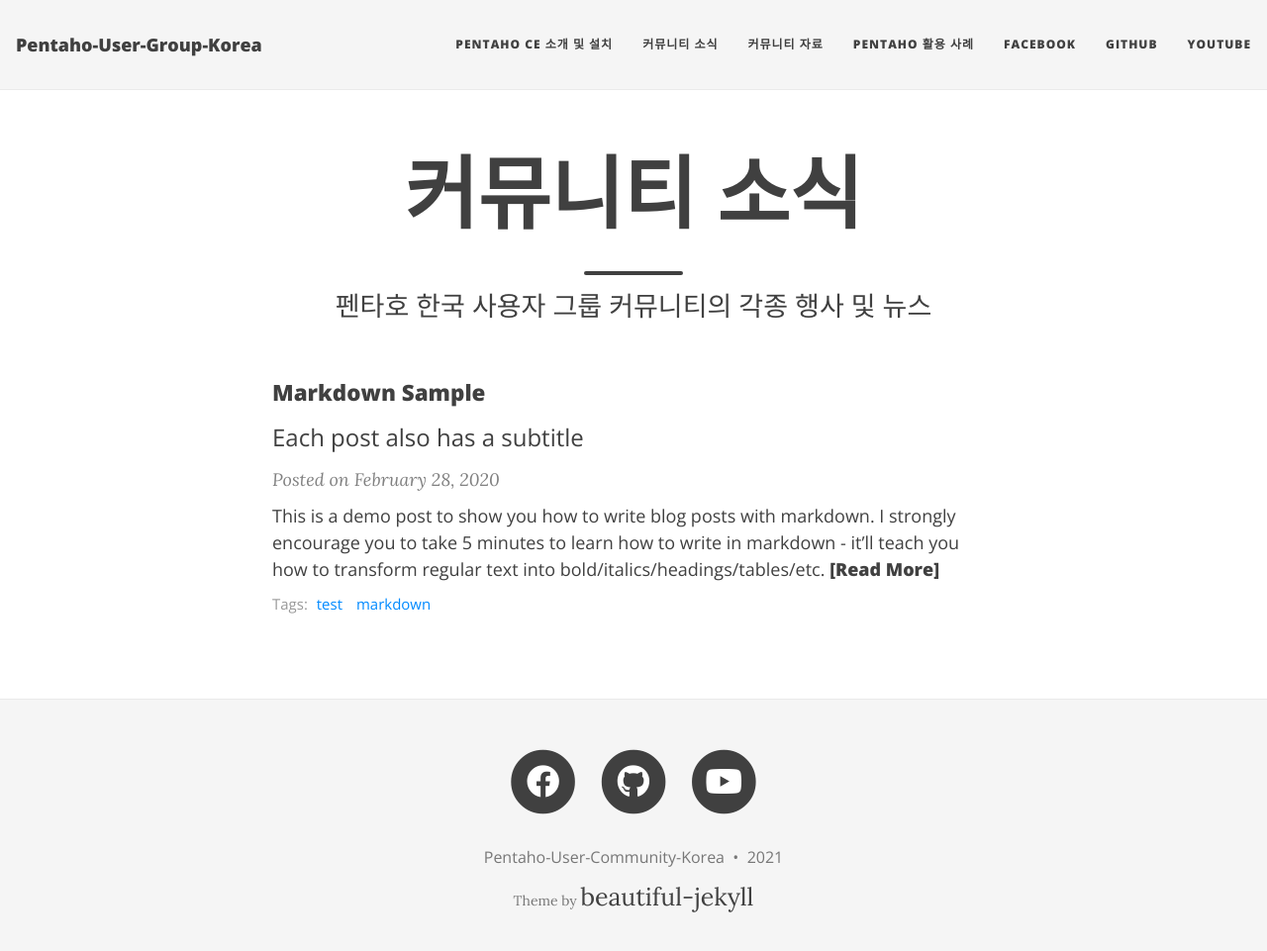
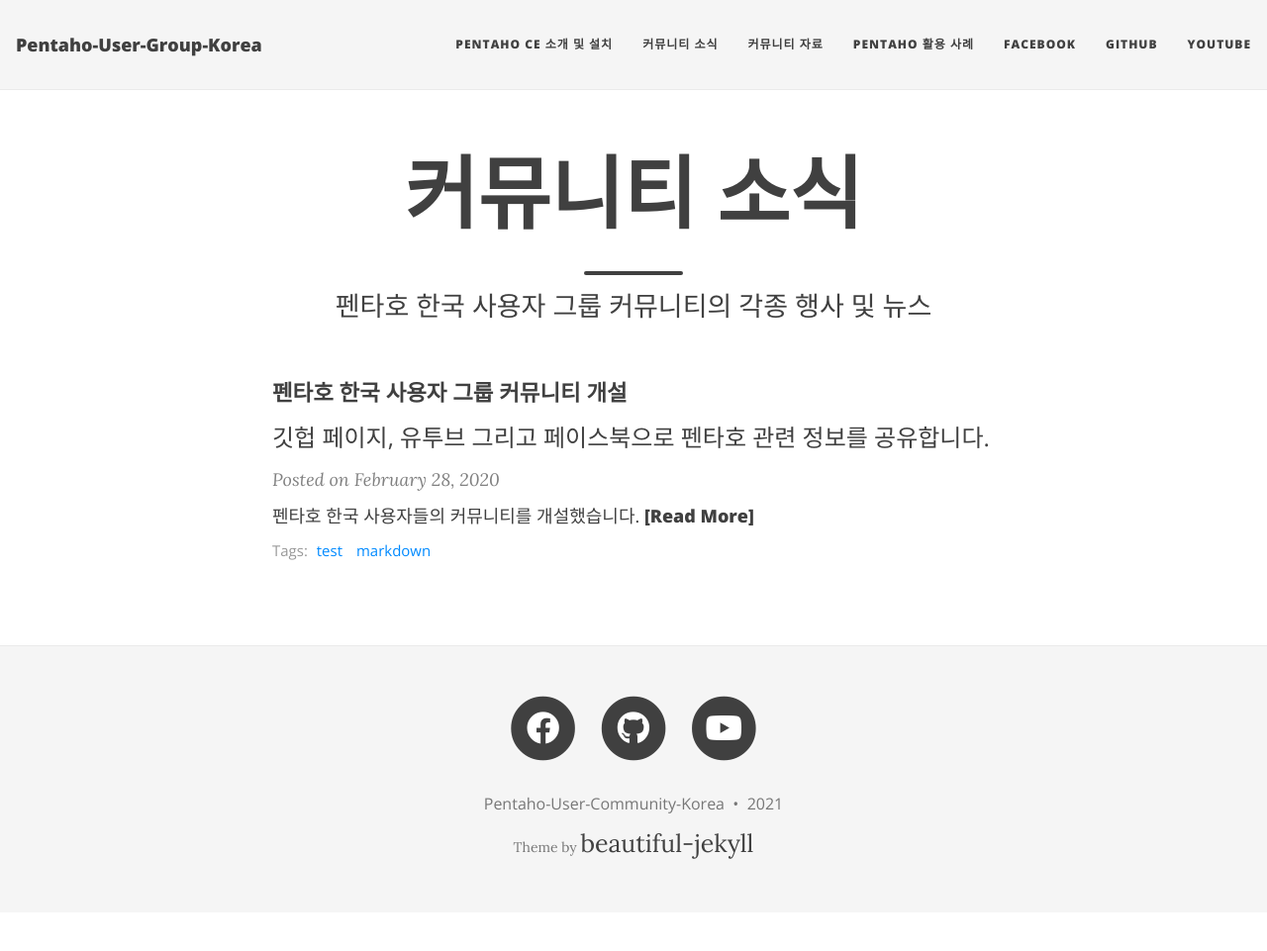
Before and after one commit to Pentaho-User-Group-Korea/Pentaho-User-Group-Korea.github.io, a Jekyll site: the page built from blog/index.html, in a window 1280 px wide and 976 px high. Shown: the top 961 px of the window at 99% size. Built offline with Jekyll 4.4.1, drawn with Linux system fonts in a browser that asks for light colours; nearby versions of some CDN libraries.

Commit message:
Update 2020-02-28-test-markdown.md

````diff
--- a/blog/_posts/2020-02-28-test-markdown.md
+++ b/blog/_posts/2020-02-28-test-markdown.md
@@ -1,78 +1,15 @@
 ---
 layout: post
-title: Markdown Sample
-subtitle: Each post also has a subtitle
-gh-repo: seokho-son/seokho-son.github.io
-gh-badge: [star, fork, follow]
+title: 펜타호 한국 사용자 그룹 커뮤니티 개설
+subtitle: 깃헙 페이지, 유투브 그리고 페이스북으로 펜타호 관련 정보를 공유합니다.
 tags: [test, markdown]
 comments: true
 ---
 
-This is a demo post to show you how to write blog posts with markdown.  I strongly encourage you to [take 5 minutes to learn how to write in markdown](https://markdowntutorial.com/) - it'll teach you how to transform regular text into bold/italics/headings/tables/etc.
+펜타호 한국 사용자들의 커뮤니티를 개설했습니다.
 
-**Here is some bold text**
+깃헙페이지는 주로 펜타호 관련 기초 정보를 안내하고 펜타호 활용 Case 관련 자료를 공유하는 것을 주 목적으로 운영될 예정입니다.
+유투브를 통해서는 펜타호 설치부터 간단한 기능 활용, 더 나아가 펜타호를 통한 데이터 처리 Case ( 데이터 전처리 과정, 통계학적 분석과 인공지능 분석 등 )들을 보며 따라하실 수 있습니다.
+펜타호 한국 사용자 그룹 커뮤니티 Facebook은 펜타호 사용자 간의 의견 및 컨텐츠 공유의 장으로 활용할 것입니다.
 
-## Here is a secondary heading
-
-Here's a useless table:
-
-| Number | Next number | Previous number |
-| :------ |:--- | :--- |
-| Five | Six | Four |
-| Ten | Eleven | Nine |
-| Seven | Eight | Six |
-| Two | Three | One |
-
-
-How about a yummy crepe?
-
-![Crepe](https://s3-media3.fl.yelpcdn.com/bphoto/cQ1Yoa75m2yUFFbY2xwuqw/348s.jpg)
-
-It can also be centered!
-
-![Crepe](https://s3-media3.fl.yelpcdn.com/bphoto/cQ1Yoa75m2yUFFbY2xwuqw/348s.jpg){: .mx-auto.d-block :}
-
-Here's a code chunk:
-
-~~~
-var foo = function(x) {
-  return(x + 5);
-}
-foo(3)
-~~~
-
-And here is the same code with syntax highlighting:
-
-```javascript
-var foo = function(x) {
-  return(x + 5);
-}
-foo(3)
-```
-
-And here is the same code yet again but with line numbers:
-
-{% highlight javascript linenos %}
-var foo = function(x) {
-  return(x + 5);
-}
-foo(3)
-{% endhighlight %}
-
-## Boxes
-You can add notification, warning and error boxes like this:
-
-### Notification
-
-{: .box-note}
-**Note:** This is a notification box.
-
-### Warning
-
-{: .box-warning}
-**Warning:** This is a warning box.
-
-### Error
-
-{: .box-error}
-**Error:** This is an error box.
+앞으로도 많은 컨텐츠가 지속적으로 업로드될 예정이니 많은 관심 부탁드립니다.
````
